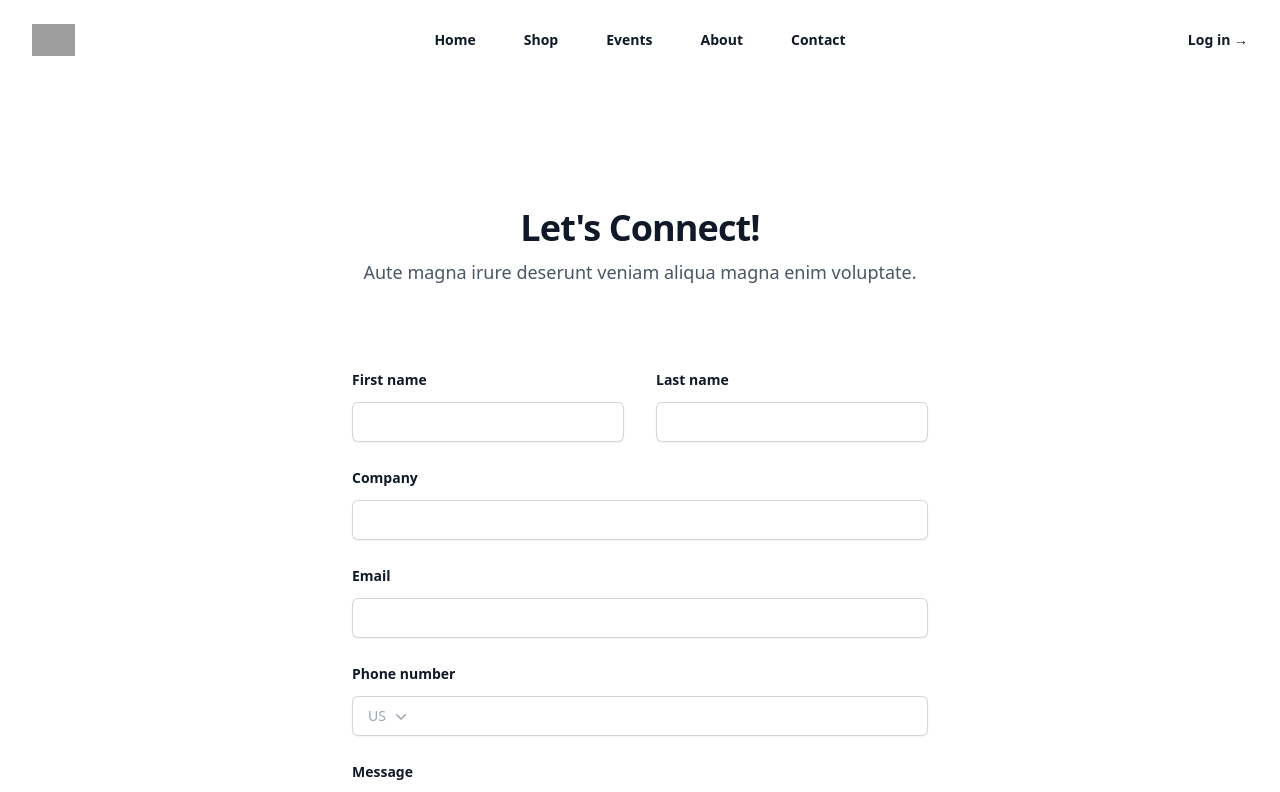
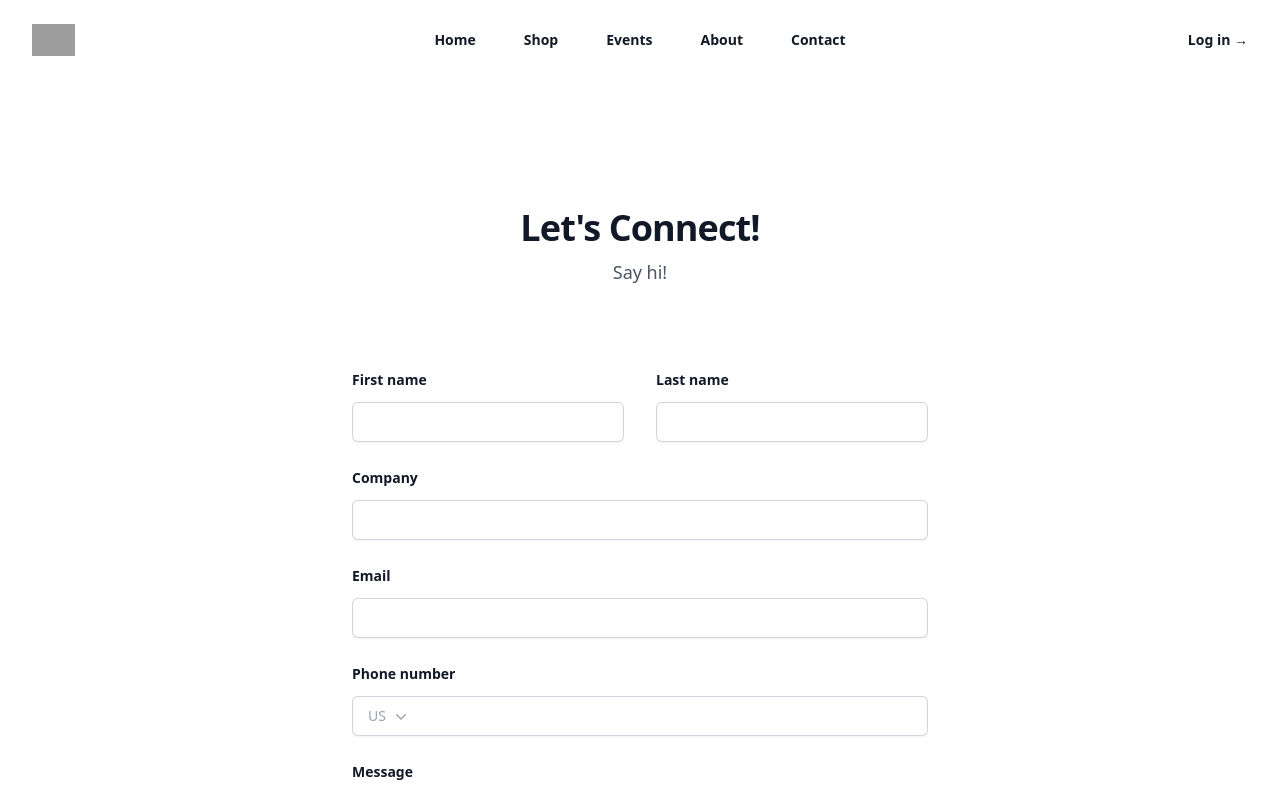
Before and after one commit to piecanoe/the-stitch-stand, a React (Vite) app: page /contact in a window 1280 px wide. Shown: the top 792 px of the page. Built offline with nearby package versions, Linux system fonts and the light colour scheme; grey boxes are pictures that could not be loaded.

Commit message:
Change subtext

```diff
--- a/src/pages/ContactPage.jsx
+++ b/src/pages/ContactPage.jsx
@@ -12,9 +12,7 @@ export default function ContactPage() {
         <h2 className="text-3xl font-bold tracking-tight text-gray-900 sm:text-4xl">
           Let's Connect!
         </h2>
-        <p className="mt-2 text-lg leading-8 text-gray-600">
-          Aute magna irure deserunt veniam aliqua magna enim voluptate.
-        </p>
+        <p className="mt-2 text-lg leading-8 text-gray-600">Say hi! </p>
       </div>
       <form
         action="#"
```
